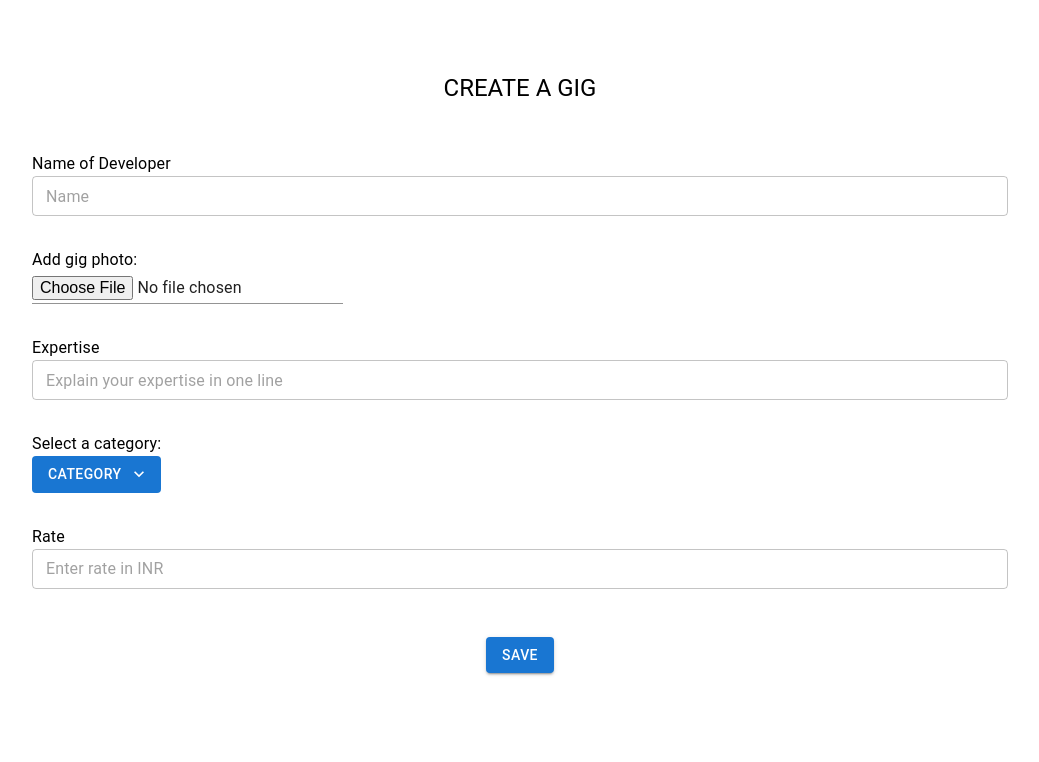
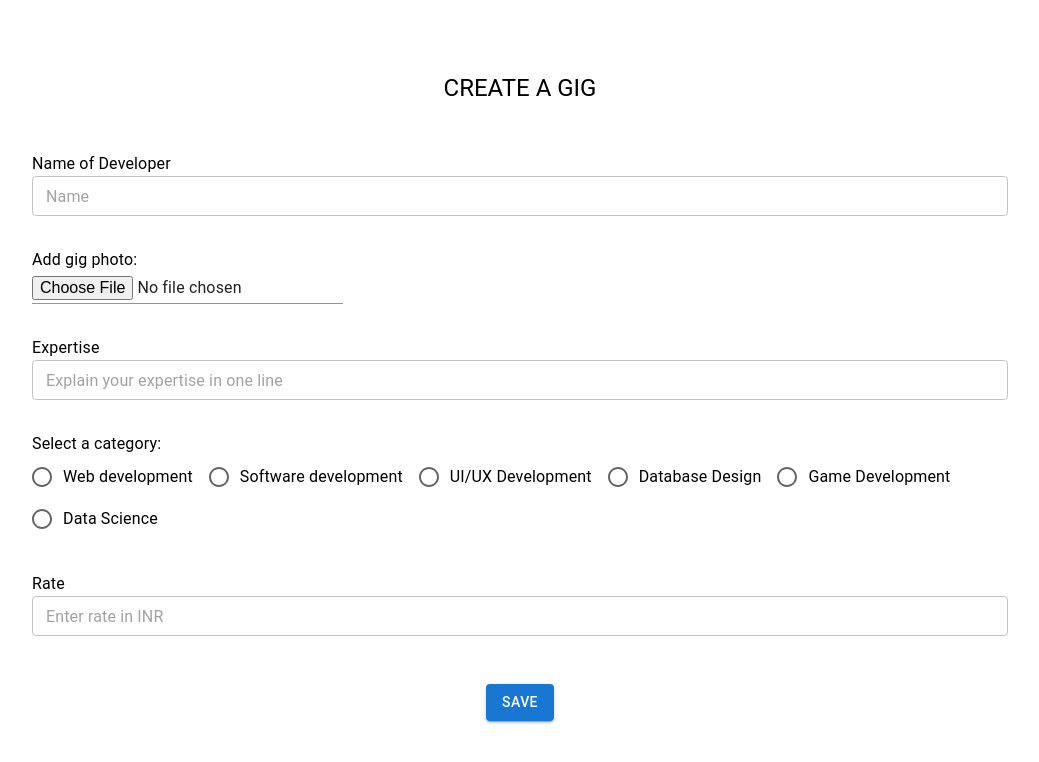
Before and after one commit to GDSC-MUST-21/contacto, a React (Create React App) app in the folder contacto-frontend/: page /gig in a window 1280 px wide. Shown: the top 762 px of the page, without its empty margins (120-1159 px from the left). Built offline with nearby package versions, Linux system fonts and the light colour scheme.

Commit message:
added radio buttons to gig form

```diff
--- a/contacto-frontend/src/components/Cards.js
+++ b/contacto-frontend/src/components/Cards.js
@@ -5,7 +5,6 @@ import avatar from "../assests/avatar.png";
 // import { faThumbsUp } from "@fortawesome/free-solid-svg-icons";
 import { Card, CardActions, CardContent, CardMedia, Grid, IconButton, Typography } from "@mui/material";
 import ThumbUpIcon from '@mui/icons-material/ThumbUp';
-import StarIcon from '@mui/icons-material/Star';
 
 export default function Cards() {
     return (
@@ -56,12 +55,15 @@ export default function Cards() {
                         <Typography variant="h6" sx={{padding: '1rem'}}>username</Typography>
                     </Grid>
                 </Grid>
+                <Typography gutterBottom variant="h5" component='div'>
+                    Rate: 0.0
+                </Typography>
             </CardContent>
-            <CardActions sx={{display: 'flex', justifyContent: 'center'}}>
+            {/* <CardActions sx={{display: 'flex', justifyContent: 'center'}}>
                 <IconButton aria-label="delete" size="large">
                     <ThumbUpIcon />
                 </IconButton>
-            </CardActions>
+            </CardActions> */}
         </Card>
     );
 }
--- a/contacto-frontend/src/components/Dropdown.js
+++ /dev/null
@@ -1,122 +0,0 @@
-import * as React from 'react';
-import { styled, alpha } from '@mui/material/styles';
-import Button from '@mui/material/Button';
-import Menu from '@mui/material/Menu';
-import MenuItem from '@mui/material/MenuItem';
-import KeyboardArrowDownIcon from '@mui/icons-material/KeyboardArrowDown';
-
-const StyledMenu = styled((props) => (
-    <Menu
-        elevation={0}
-        anchorOrigin={{
-            vertical: 'bottom',
-            horizontal: 'left',
-        }}
-        transformOrigin={{
-            vertical: 'top',
-            horizontal: 'left',
-        }}
-        {...props}
-    />
-))(({ theme }) => ({
-    '& .MuiPaper-root': {
-        borderRadius: 6,
-        marginTop: theme.spacing(1),
-        minWidth: 180,
-        color:
-            theme.palette.mode === 'light' ? 'rgb(55, 65, 81)' : theme.palette.grey[300],
-        boxShadow:
-            'rgb(255, 255, 255) 0px 0px 0px 0px, rgba(0, 0, 0, 0.05) 0px 0px 0px 1px, rgba(0, 0, 0, 0.1) 0px 10px 15px -3px, rgba(0, 0, 0, 0.05) 0px 4px 6px -2px',
-        '& .MuiMenu-list': {
-            padding: '4px 0',
-        },
-        '& .MuiMenuItem-root': {
-            '& .MuiSvgIcon-root': {
-                fontSize: 18,
-                color: theme.palette.text.secondary,
-                marginRight: theme.spacing(1.5),
-            },
-            '&:active': {
-                backgroundColor: alpha(
-                    theme.palette.primary.main,
-                    theme.palette.action.selectedOpacity,
-                ),
-            },
-        },
-    },
-}));
-
-export default function Dropdown() {
-    const [anchorEl, setAnchorEl] = React.useState(null);
-    const open = Boolean(anchorEl);
-    const handleClick = (event) => {
-        setAnchorEl(event.currentTarget);
-    };
-    const handleClose = (event) => {
-        console.log(event.currentTarget)
-        setAnchorEl(null);
-    };
-
-    return (
-        <div>
-            <Button
-                id="demo-customized-button"
-                aria-controls={open ? 'demo-customized-menu' : undefined}
-                aria-haspopup="true"
-                aria-expanded={open ? 'true' : undefined}
-                variant="contained"
-                disableElevation
-                onClick={handleClick}
-                endIcon={<KeyboardArrowDownIcon />}
-            >
-                Category
-            </Button>
-            <StyledMenu
-                id="demo-customized-menu"
-                MenuListProps={{
-                    'aria-labelledby': 'demo-customized-button',
-                }}
-                anchorEl={anchorEl}
-                open={open}
-                onClose={handleClose}
-            >
-                <MenuItem onClick={handleClose} disableRipple>
-                    Web Development
-                </MenuItem>
-                <MenuItem onClick={handleClose} disableRipple>
-                    UI/UX Development
-                </MenuItem>
-                <MenuItem onClick={handleClose} disableRipple>
-                    Software Development
-                </MenuItem>
-                <MenuItem onClick={handleClose} disableRipple>
-                    Database Design
-                </MenuItem>
-                <MenuItem onClick={handleClose} disableRipple>
-                    Game Development
-                </MenuItem>
-                <MenuItem onClick={handleClose} disableRipple>
-                    Data Science
-                </MenuItem>
-                <MenuItem onClick={handleClose} disableRipple>
-                    Mobile App Development
-                </MenuItem>
-                <MenuItem onClick={handleClose} disableRipple>
-                    Cyber Security
-                </MenuItem>
-                <MenuItem onClick={handleClose} disableRipple>
-                    DevOps
-                </MenuItem>
-                <MenuItem onClick={handleClose} disableRipple>
-                    Wordpress Developer
-                </MenuItem>
-                <MenuItem onClick={handleClose} disableRipple>
-                    User Testing
-                </MenuItem>
-                <MenuItem onClick={handleClose} disableRipple>
-                    Data Analytics
-                </MenuItem>
-            </StyledMenu>
-        </div>
-    );
-}
--- a/contacto-frontend/src/pages/GigProfile.js
+++ b/contacto-frontend/src/pages/GigProfile.js
@@ -1,6 +1,5 @@
-import { Button, Grid, Input, TextField, Typography } from "@mui/material";
+import { Button, FormControl, FormControlLabel, Grid, Input, Radio, RadioGroup, TextField, Typography } from "@mui/material";
 import { useState } from "react";
-import Dropdown from "../components/Dropdown";
 import axios from "axios";
 
 const initialGigData = {
@@ -12,7 +11,8 @@ const initialGigData = {
 
 export default function GigProfile() {
 
-    const [gigData, setGigData] = useState(initialGigData)
+    const [gigData, setGigData] = useState(initialGigData);
+    const [categoryValue, setCategoryValue] = useState('');
 
     let handleInputChange = (event) => {
         const { name, value } = event.target;
@@ -65,7 +65,22 @@ export default function GigProfile() {
                     </Grid>
                     <Grid item xs={12} px={4} mx={2} py={2}>
                         <Typography variant="body1">Select a category:</Typography>
-                        <Dropdown />
+                        <FormControl>
+                            <RadioGroup
+                                row
+                                aria-labelledby="demo-row-controlled-radio-buttons-group"
+                                name="category"
+                                value={gigData.category}
+                                onChange={handleInputChange}
+                            >
+                                <FormControlLabel value="Web development" control={<Radio />} label="Web development" />
+                                <FormControlLabel value="Software development" control={<Radio />} label="Software development" />
+                                <FormControlLabel value="UI/UX Development" control={<Radio />} label="UI/UX Development" />
+                                <FormControlLabel value="Database Design" control={<Radio />} label="Database Design" />
+                                <FormControlLabel value="Game Development" control={<Radio />} label="Game Development" />
+                                <FormControlLabel value="Data Science" control={<Radio />} label="Data Science" />
+                            </RadioGroup>
+                        </FormControl>
                     </Grid>
                     <Grid item xs={12} px={4} mx={2} py={2}>
                         <Typography variant="body1">Rate</Typography>
```
